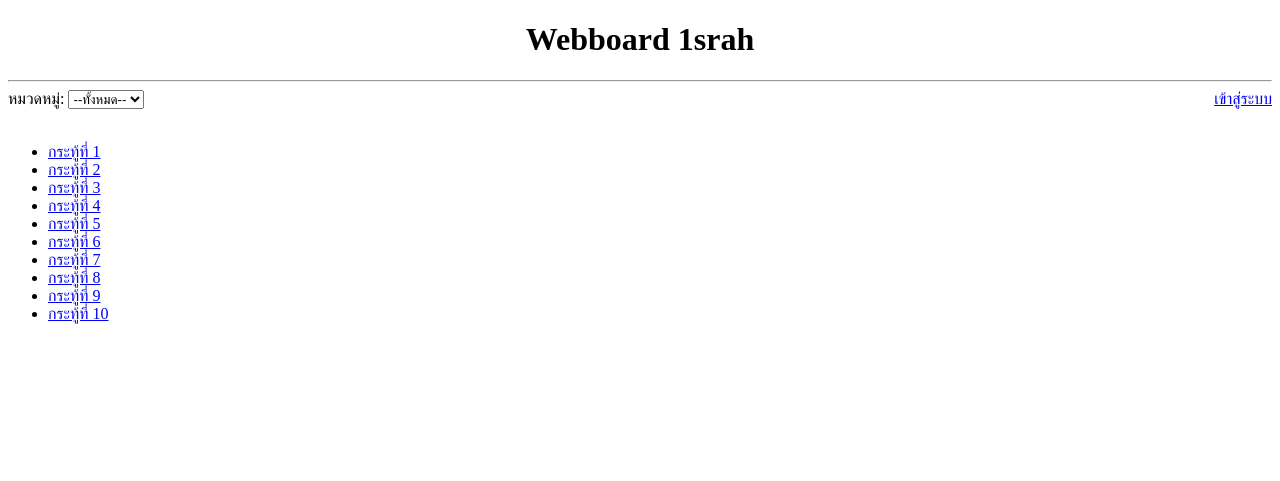
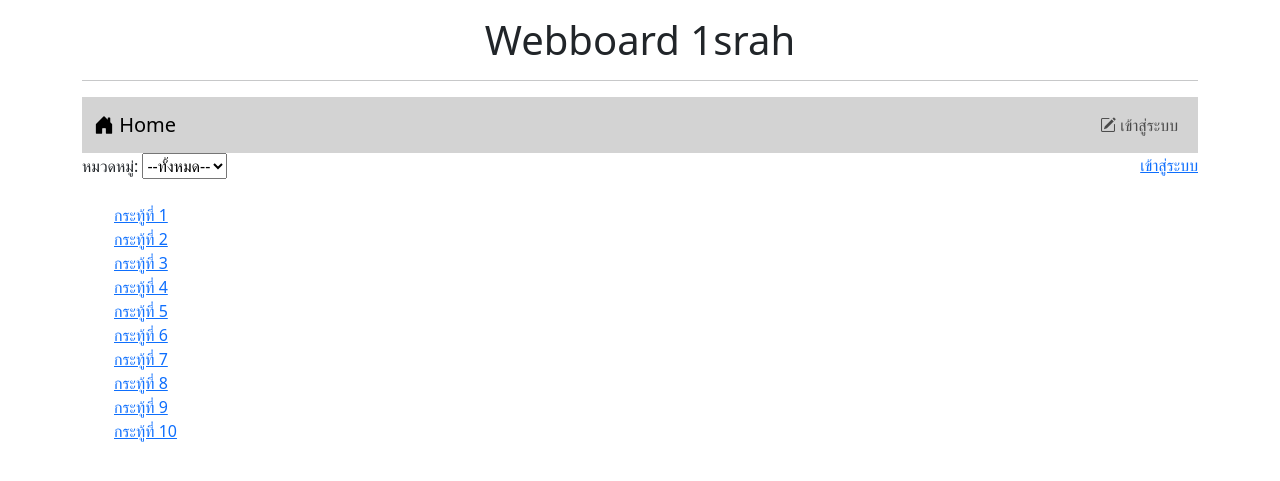
Before and after one commit to 1srah/Webboard_Soramon, a PHP site: page / in a window 1280 px wide. Shown: the top 481 px of the page. Run offline with PHP 8.4, Linux system fonts and the light colour scheme.

Commit message:
Navbar finish
Add Navbar on index.php

```diff
--- a/index.php
+++ b/index.php
@@ -3,52 +3,78 @@ session_start();
 ?>
 <!DOCTYPE html>
 <html lang="en">
+
 <head>
     <meta charset="UTF-8">
     <meta http-equiv="X-UA-Compatible" content="IE=edge">
     <meta name="viewport" content="width=device-width, initial-scale=1.0">
     <title>Webboard</title>
-    <style>
-        h1{
-            text-align: center;
+    <link href="https://cdn.jsdelivr.net/npm/bootstrap@5.3.2/dist/css/bootstrap.min.css" rel="stylesheet" integrity="sha384-T3c6CoIi6uLrA9TneNEoa7RxnatzjcDSCmG1MXxSR1GAsXEV/Dwwykc2MPK8M2HN" crossorigin="anonymous">
+    <script src="https://cdn.jsdelivr.net/npm/bootstrap@5.3.2/dist/js/bootstrap.bundle.min.js" integrity="sha384-C6RzsynM9kWDrMNeT87bh95OGNyZPhcTNXj1NW7RuBCsyN/o0jlpcV8Qyq46cDfL" crossorigin="anonymous"></script>
+    <link rel="stylesheet" href="https://cdn.jsdelivr.net/npm/bootstrap-icons@1.11.3/font/bootstrap-icons.min.css">
+</head>
+
+<body>
+    <div class="container-lg">
+        <h1 style="text-align: center;" class="mt-3">Webboard 1srah</h1>
+        <hr>
+        <nav class="navbar navbar-expand-lg" style="background-color: #d3d3d3;">
+            <div class="container-fluid">
+                <a class="navbar-brand" href="index.php"><i class="bi bi-house-door-fill"></i> Home</a>
+                <ul class="navbar-nav">
+                    <li class="nav-item">
+                        <?php
+                        if (!isset($_SESSION['id'])) { ?>
+                            <a class="nav-link" aria-current="page" href="login.php"><i class="bi bi-pencil-square"></i> เข้าสู่ระบบ</a>
+                        <?php } else { ?>
+                    <li class="nav-item dropdown">
+                        <a class="nav-link dropdown-toggle btn btn-outline-secondary" href="#" role="button" data-bs-toggle="dropdown" aria-expanded="false">
+                        <i class="bi bi-people-fill"></i> <?php echo "$_SESSION[username]" ?>
+                        </a>
+                        <ul class="dropdown-menu">
+                            <li><a class="dropdown-item" href="logout.php"><i class="bi bi-power"></i> ออกจากระบบ</a></li>
+                        </ul>
+                    </li>
+                <?php } ?>
+                </li>
+                </ul>
+            </div>
+        </nav>
+        <form>
+            <?php
+            if (!isset($_SESSION['id'])) {
+                echo "<a href=login.php style='float: right;'>เข้าสู่ระบบ</a>";
+            } else {
+                echo "<div style='float: right;'> ผู้ใช้งานระบบ : $_SESSION[username] &nbsp;&nbsp; <a href=logout.php '>ออกจากระบบ</a></div>";
+                echo "<div> <a href=newpost.php>สร้างกระทู้ใหม่</a></div>";
             }
-    </style>
-</head>
-<body>
-    <h1>Webboard 1srah</h1>
-    <hr>
+            ?>
             <form>
-        หมวดหมู่:
+                <div>
+                    <label>หมวดหมู่:</label>
                     <select name="category" id="">
                         <option value="all">--ทั้งหมด--</option>
                         <option value="general">เรื่องทั่วไป</option>
                         <option value="study">เรื่องเรียน</option>
                     </select>
-        <?php
-        if(!isset($_SESSION['id'])){
-            echo "<a href=login.php style='float: right;'>เข้าสู่ระบบ</a>";
-
-        }
-        else{
-            echo "<div style='float: right;'> ผู้ใช้งานระบบ : $_SESSION[username] &nbsp;&nbsp; <a href=logout.php '>ออกจากระบบ</a></div>";
-            echo "<div> <a href=newpost.php>สร้างกระทู้ใหม่</a></div>";
-        }
-        ?>
-
+                </div>
+            </form>
 
         </form>
         <br>
         <ul>
             <?php
-        for($i = 1;$i<=10;$i++){
-            echo "<li><a href=post.php?id=$i>กระทู้ที่ $i</a>";
-            if(isset($_SESSION['id']) && $_SESSION['role'] == 'a'){
+            for ($i = 1; $i <= 10; $i++) {
+                echo "<thead><tr><td></td><a href=post.php?id=$i>กระทู้ที่ $i</a></tr></td><br>";
+                if (isset($_SESSION['id']) && $_SESSION['role'] == 'a') {
                     echo "&nbsp <a href=delete.php?id=$i>ลบ</a>";
                 }
-            echo "</li>";
+                echo "";
             }
             ?>
 
         </ul>
+    </div>
 </body>
+
 </html>
```
Lines whose indentation alone changed are shown as unchanged.
